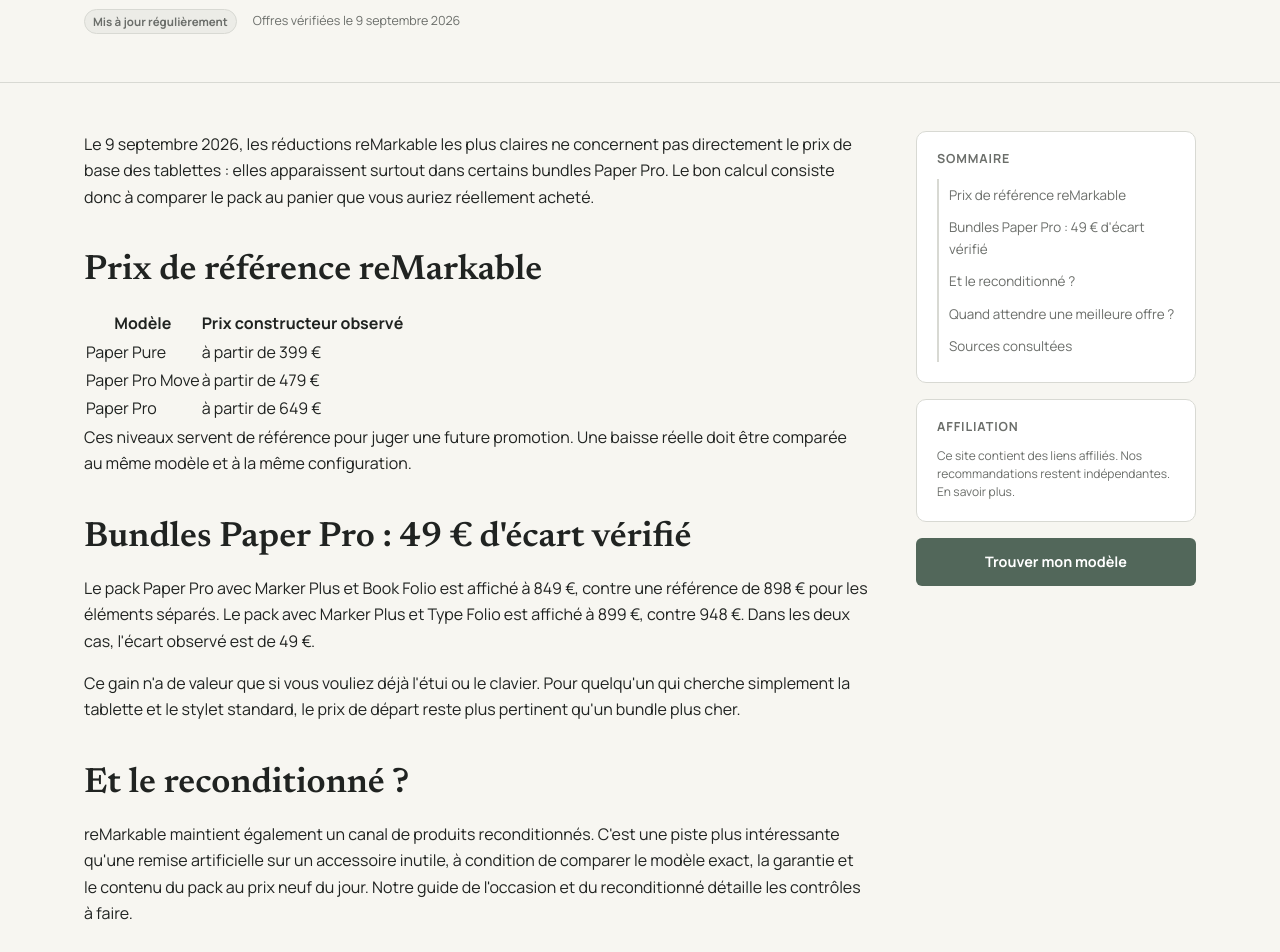
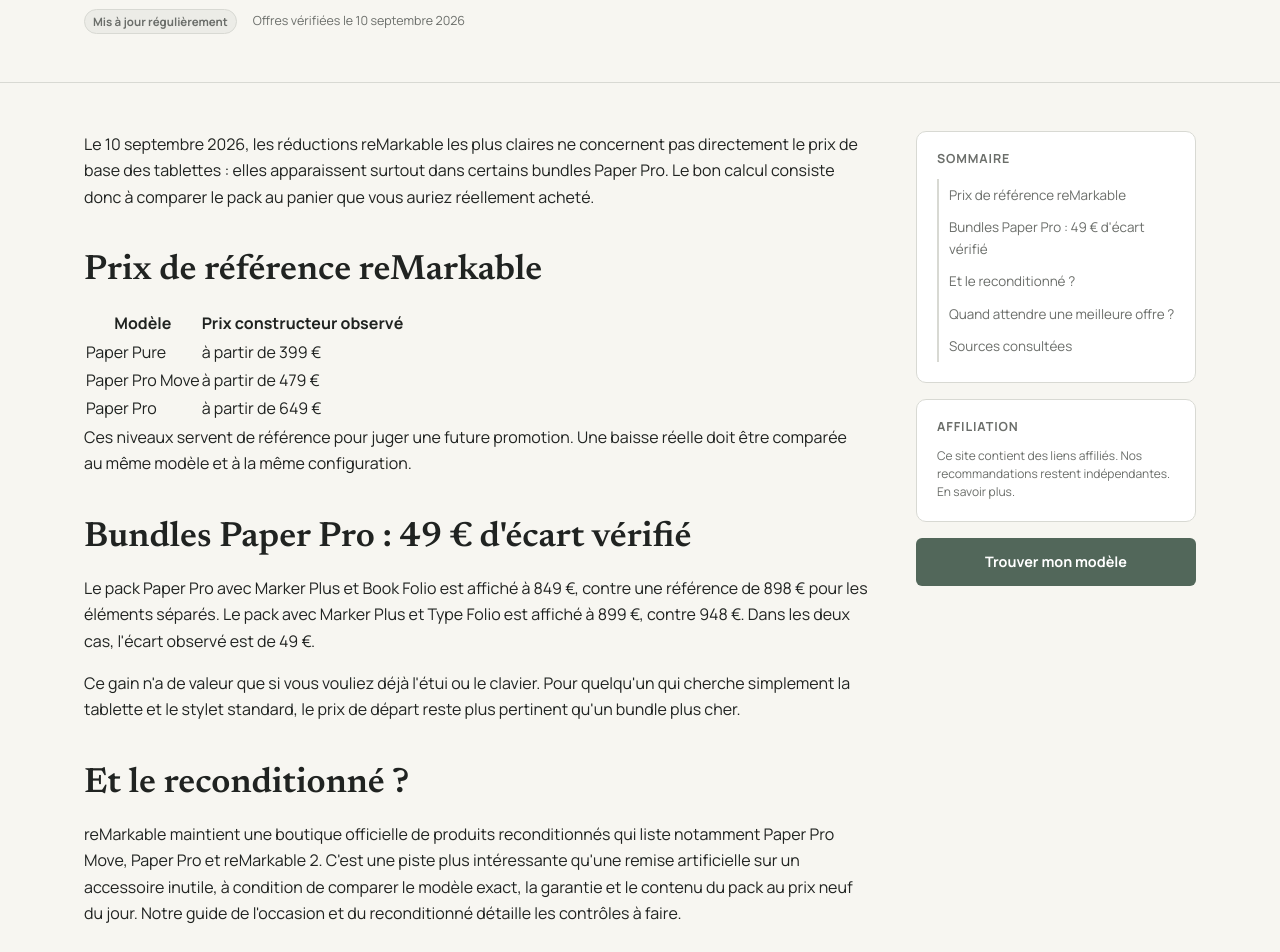
Before and after one commit to MarcW88/bloc-notes-numerique, a website: page bons-plans/remarkable/index.html in a window 1280 px wide. Shown: the part 280-1232 px from the top of the page. Drawn offline with Linux system fonts and the light colour scheme.

Commit message:
Refresh reMarkable deals page sources

```diff
--- a/bons-plans/remarkable/index.html
+++ b/bons-plans/remarkable/index.html
@@ -128,14 +128,14 @@
     <p class="lead">Bundles, reconditionné et baisses de prix reMarkable vérifiés avec leur prix de référence.</p>
     <div class="page-meta">
       <span class="update-tag">Mis à jour régulièrement</span>
-      <span class="page-meta-item">Offres vérifiées le 9 septembre 2026</span>
+      <span class="page-meta-item">Offres vérifiées le 10 septembre 2026</span>
     </div>
   </div>
 </section>
 <div class="container">
   <div class="content-layout">
     <article class="content-main">
-      <p>Le 9 septembre 2026, les réductions reMarkable les plus claires ne concernent pas directement le prix de base des tablettes : elles apparaissent surtout dans certains bundles Paper Pro. Le bon calcul consiste donc à comparer le pack au panier que vous auriez réellement acheté.</p>
+      <p>Le 10 septembre 2026, les réductions reMarkable les plus claires ne concernent pas directement le prix de base des tablettes : elles apparaissent surtout dans certains bundles Paper Pro. Le bon calcul consiste donc à comparer le pack au panier que vous auriez réellement acheté.</p>
 
       <h2 id="prix-reference">Prix de référence reMarkable</h2>
       <table>
@@ -149,14 +149,14 @@
       <p>Ce gain n'a de valeur que si vous vouliez déjà l'étui ou le clavier. Pour quelqu'un qui cherche simplement la tablette et le stylet standard, le prix de départ reste plus pertinent qu'un bundle plus cher.</p>
 
       <h2 id="reconditionne">Et le reconditionné ?</h2>
-      <p>reMarkable maintient également un canal de produits reconditionnés. C'est une piste plus intéressante qu'une remise artificielle sur un accessoire inutile, à condition de comparer le modèle exact, la garantie et le contenu du pack au prix neuf du jour. Notre <a href="/bons-plans/bloc-notes-numerique-occasion/">guide de l'occasion et du reconditionné</a> détaille les contrôles à faire.</p>
+      <p>reMarkable maintient une boutique officielle de produits reconditionnés qui liste notamment Paper Pro Move, Paper Pro et reMarkable 2. C'est une piste plus intéressante qu'une remise artificielle sur un accessoire inutile, à condition de comparer le modèle exact, la garantie et le contenu du pack au prix neuf du jour. Notre <a href="/bons-plans/bloc-notes-numerique-occasion/">guide de l'occasion et du reconditionné</a> détaille les contrôles à faire.</p>
 
       <h2 id="quand-attendre">Quand attendre une meilleure offre ?</h2>
       <p>Si votre priorité est uniquement de réduire le prix de la tablette, les bundles actuels ne changent pas radicalement l'équation. Attendre une campagne temporaire ou surveiller le reconditionné peut avoir plus de sens. En revanche, si un Book Folio ou un Type Folio faisait déjà partie du panier, la réduction de bundle est une économie documentée.</p>
       <p>Avant d'acheter, vérifiez aussi si l'écosystème reMarkable correspond à vos besoins. Pour un arbitrage produit, utilisez les <a href="/comparatifs/remarkable-vs-boox/">comparaisons reMarkable vs BOOX</a> ou le <a href="/comparatifs/remarkable-vs-supernote/">comparatif reMarkable vs Supernote</a> plutôt que de laisser la remise décider à votre place.</p>
 
       <h2 id="sources">Sources consultées</h2>
-      <ul class="source-list"><li><a href="https://remarkable.com/fr-FR/shop/compare" rel="noopener noreferrer">reMarkable : comparaison des modèles</a></li><li><a href="https://remarkable.com/fr-FR/products/remarkable-paper/pro" rel="noopener noreferrer">reMarkable : Paper Pro, accessoires et bundles</a></li><li><a href="https://remarkable.com/fr-FR/products/remarkable-2" rel="noopener noreferrer">reMarkable : canal reconditionné</a></li></ul>
+      <ul class="source-list"><li><a href="https://remarkable.com/fr-FR/shop/compare" rel="noopener noreferrer">reMarkable : comparaison des modèles</a></li><li><a href="https://remarkable.com/fr-FR/products/remarkable-paper/pro" rel="noopener noreferrer">reMarkable : Paper Pro, accessoires et bundles</a></li><li><a href="https://remarkable.com/fr-FR/shop/refurbished/remarkable-paper-pro" rel="noopener noreferrer">reMarkable : produits reconditionnés</a></li></ul>
     </article>
     <aside class="content-sidebar">
       <div class="sidebar-box sidebar-toc">
```
